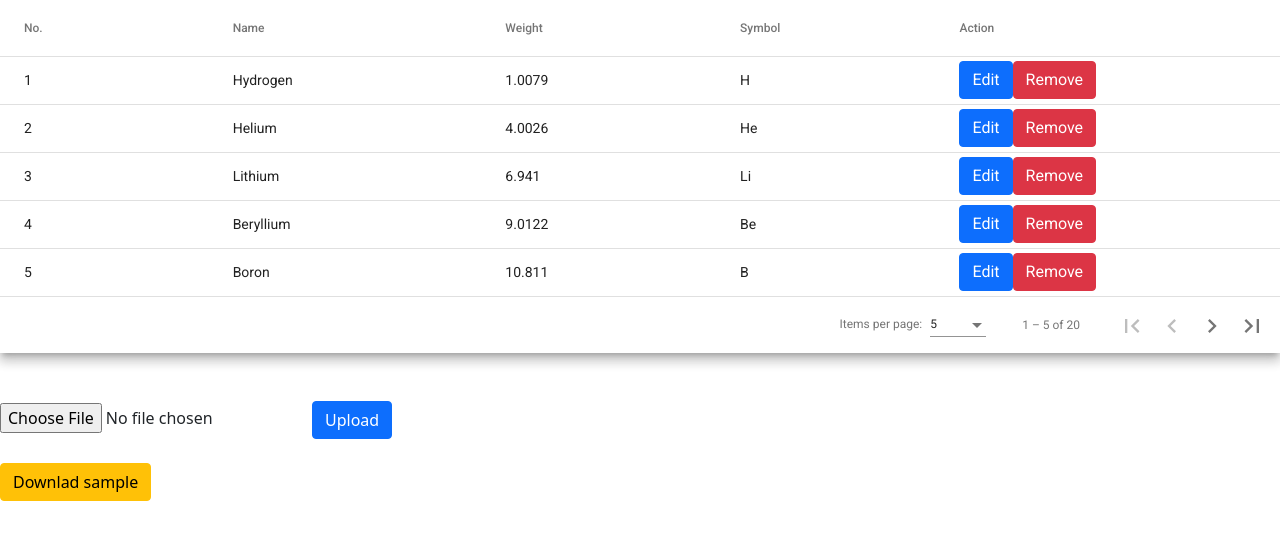
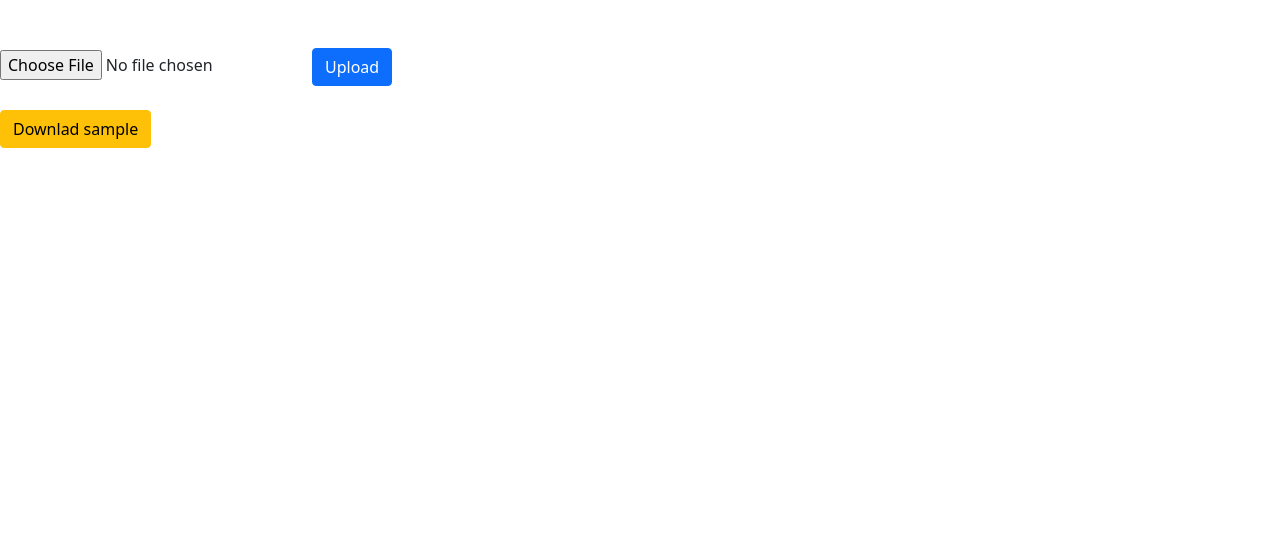
Before and after one commit to jas75/datatable-angular, an Angular app: page / in a window 1280 px wide. Shown: the top 540 px of the page. Built offline with nearby package versions, Linux system fonts and the light colour scheme.

Commit message:
ability to read a csv file + add it to the mat table

```diff
--- a/src/app/components/data-table/data-table.component.html
+++ b/src/app/components/data-table/data-table.component.html
@@ -1,10 +1,10 @@
-<div class="mat-elevation-z8">
+<div class="mat-elevation-z8" *ngIf="dataSource">
     <table mat-table [dataSource]="dataSource" [formGroup]="rowForm">
 
-      <!-- Position Column -->
-      <ng-container matColumnDef="position">
+      <!-- id Column -->
+      <ng-container matColumnDef="id">
         <th mat-header-cell *matHeaderCellDef> No. </th>
-        <td mat-cell *matCellDef="let element"> {{element.position}} </td>
+        <td mat-cell *matCellDef="let element"> {{element.id}} </td>
       </ng-container>
 
       <!-- Name Column -->
@@ -12,33 +12,33 @@
         <th mat-header-cell *matHeaderCellDef> Name </th>
         <td mat-cell *matCellDef="let element">
 
-          <input type="text" class="form-control" *ngIf="positionToEdit===element.position" [value]="rowForm.get('name')?.value" formControlName="name">
+          <input type="text" class="form-control" *ngIf="positionToEdit===element.id" [value]="rowForm.get('name')?.value" formControlName="name">
 
-          <span *ngIf="positionToEdit!==element.position">
+          <span *ngIf="positionToEdit!==element.id">
             {{element.name}}
           </span>
         </td>
       </ng-container>
 
       <!-- Weight Column -->
-      <ng-container matColumnDef="weight">
-        <th mat-header-cell *matHeaderCellDef> Weight </th>
+      <ng-container matColumnDef="firstname">
+        <th mat-header-cell *matHeaderCellDef> Firstname </th>
         <td mat-cell *matCellDef="let element">
-          <input type="text" class="form-control" *ngIf="positionToEdit===element.position" [value]="rowForm.get('weight')?.value" formControlName="weight">
-          <span *ngIf="positionToEdit!==element.position">
-            {{element.weight}}
+          <input type="text" class="form-control" *ngIf="positionToEdit===element.id" [value]="rowForm.get('firstname')?.value" formControlName="firstname">
+          <span *ngIf="positionToEdit!==element.id">
+            {{element.firstname}}
           </span>
         </td>
       </ng-container>
 
-      <!-- Symbol Column -->
-      <ng-container matColumnDef="symbol">
-        <th mat-header-cell *matHeaderCellDef> Symbol </th>
+      <!-- mail Column -->
+      <ng-container matColumnDef="mail">
+        <th mat-header-cell *matHeaderCellDef> mail </th>
         <td mat-cell *matCellDef="let element">
-          <input type="text" class="form-control" *ngIf="positionToEdit===element.position" [value]="rowForm.get('symbol')?.value" formControlName="symbol">
+          <input type="text" class="form-control" *ngIf="positionToEdit===element.id" [value]="rowForm.get('mail')?.value" formControlName="mail">
 
-          <span *ngIf="positionToEdit!==element.position">
-            {{element.symbol}}
+          <span *ngIf="positionToEdit!==element.id">
+            {{element.mail}}
           </span>
         </td>
       </ng-container>
@@ -47,19 +47,19 @@
       <ng-container matColumnDef="action">
         <th mat-header-cell *matHeaderCellDef> Action </th>
         <td mat-cell *matCellDef="let element">
-          <button class="btn btn-primary" (click)="onEditBtnClick(element)" *ngIf="positionToEdit !== element.position">
+          <button class="btn btn-primary" (click)="onEditBtnClick(element)" *ngIf="positionToEdit !== element.id">
             Edit
           </button>
 
 
-          <button class="btn btn-success" *ngIf="positionToEdit === element.position" (click)="validateRow(element)">
+          <button class="btn btn-success" *ngIf="positionToEdit === element.id" (click)="validateRow(element)">
             Valider
           </button>
-          <button class="btn btn-warning" *ngIf="positionToEdit === element.position" (click)="cancelRowEdition()">
+          <button class="btn btn-warning" *ngIf="positionToEdit === element.id" (click)="cancelRowEdition()">
             Cancel
           </button>
 
-          <button  class="btn btn-danger" (click)="onRemoveBtnClick(element)" *ngIf="positionToEdit !== element.position">
+          <button  class="btn btn-danger" (click)="onRemoveBtnClick(element)" *ngIf="positionToEdit !== element.id">
             Remove
           </button>
 
--- a/src/app/components/data-table/data-table.component.ts
+++ b/src/app/components/data-table/data-table.component.ts
@@ -13,8 +13,8 @@ import { saveAs } from 'file-saver';
   templateUrl: 'data-table.component.html',
 })
 export class DataTableComponent implements AfterViewInit, OnInit {
-  displayedColumns: string[] = ['position', 'name', 'weight', 'symbol', 'action'];
-  dataSource = new MatTableDataSource<PeriodicElement>(ELEMENT_DATA);
+  displayedColumns: string[] = ['id', 'name', 'firstname', 'mail', 'action'];
+  dataSource!: MatTableDataSource<Guest>;
 
   public positionToEdit!: number;
   @ViewChild(MatPaginator)
@@ -33,7 +33,7 @@ export class DataTableComponent implements AfterViewInit, OnInit {
   }
 
   ngAfterViewInit() {
-    this.dataSource.paginator = this.paginator;
+    // this.dataSource.paginator = this.paginator;
   }
 
   ngOnInit(): void {
@@ -44,8 +44,8 @@ export class DataTableComponent implements AfterViewInit, OnInit {
   public createRowForm() {
     this.rowForm = this.fb.group({
       name: [''],
-      weight: [''],
-      symbol: [''],
+      firstname: [''],
+      mail: [''],
     });
   }
 
@@ -65,7 +65,7 @@ export class DataTableComponent implements AfterViewInit, OnInit {
     if (confirmation) {
       ELEMENT_DATA = ELEMENT_DATA.filter((x: PeriodicElement) => x.position !== element.position);
 
-      this.dataSource.data = ELEMENT_DATA;
+      this.dataSource.data = GUEST_DATA;
       this.createRowForm();
       this.cancelRowEdition();
     }
@@ -87,7 +87,7 @@ export class DataTableComponent implements AfterViewInit, OnInit {
       }
       return x;
     });
-    this.dataSource.data = ELEMENT_DATA;
+    this.dataSource.data = GUEST_DATA;
     this.createRowForm();
     this.cancelRowEdition();
   }
@@ -116,10 +116,46 @@ export class DataTableComponent implements AfterViewInit, OnInit {
 
   public onFileSubmit() {
     if (!this.uploadForm.invalid) {
-      console.log(this.uploadForm.get('file'));
+      let fileReader = new FileReader();
+      fileReader.onload = (e) => {
+        console.log(fileReader.result);
+
+        this.dataSource = new MatTableDataSource<Guest>(JSON.parse(this.csvToJson(fileReader.result as string)));
+        console.log(this.csvToJson(fileReader.result as string));
+        this.dataSource.paginator = this.paginator;
+
+      }
+
+      fileReader.readAsText(this.uploadForm.get('file')?.value);
+      // console.log(this.uploadForm.get('file'));
     } else {
       console.log('invalid');
     }
+  }
+
+  private csvToJson(csv: string) {
+    var lines=csv.split("\n");
+
+    var result = [];
+
+    // NOTE: If your columns contain commas in their values, you'll need
+    // to deal with those before doing the next step
+    // (you might convert them to &&& or something, then covert them back later)
+    // jsfiddle showing the issue https://jsfiddle.net/
+    var headers=lines[0].split(";");
+
+    for(var i=1;i<lines.length;i++){
+      var obj: any = {};
+      var currentline=lines[i].split(";");
+
+      for(var j=0;j<headers.length;j++){
+          obj[headers[j]] = currentline[j];
+      }
+      result.push(obj);
+    }
+
+    //return result; //JavaScript object
+    return JSON.stringify(result); //JSON
   }
 }
 
```
Also changed, not shown: 1 other file (tests, documents, lock files or other folders).
